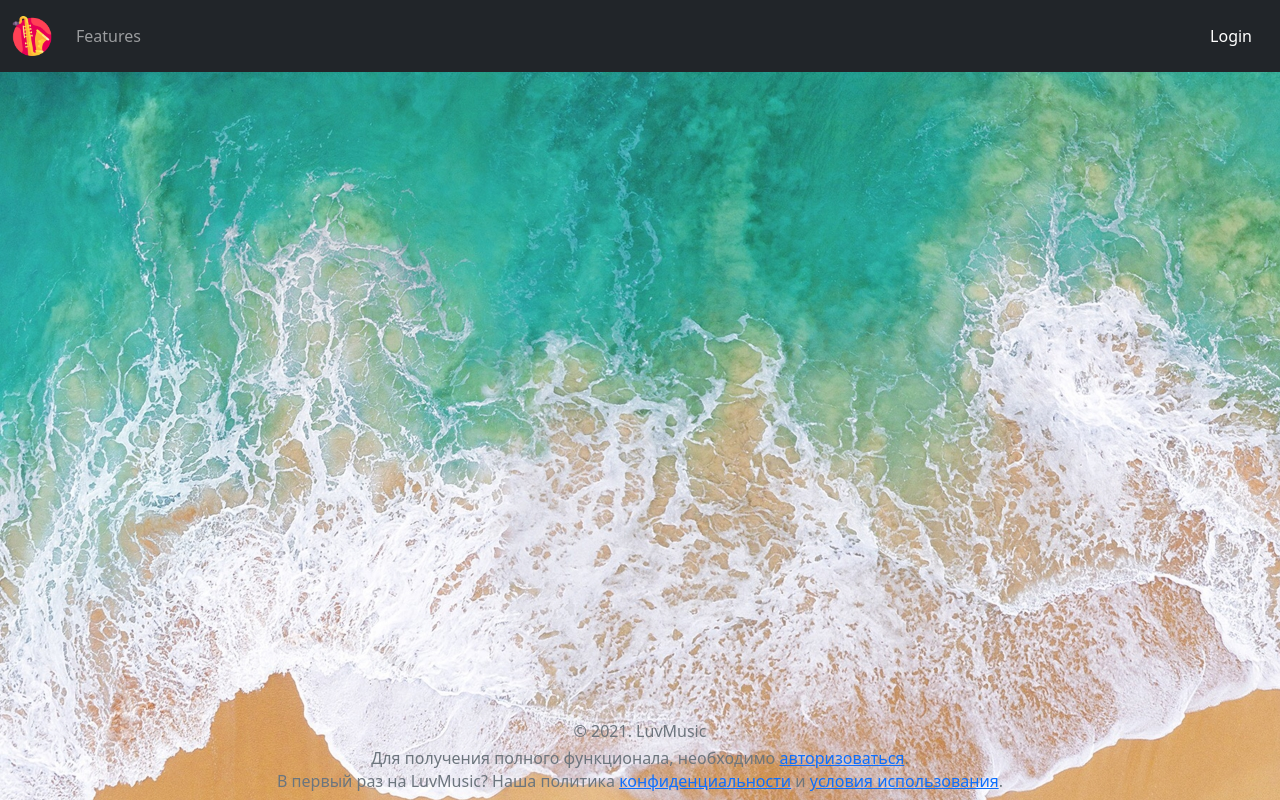
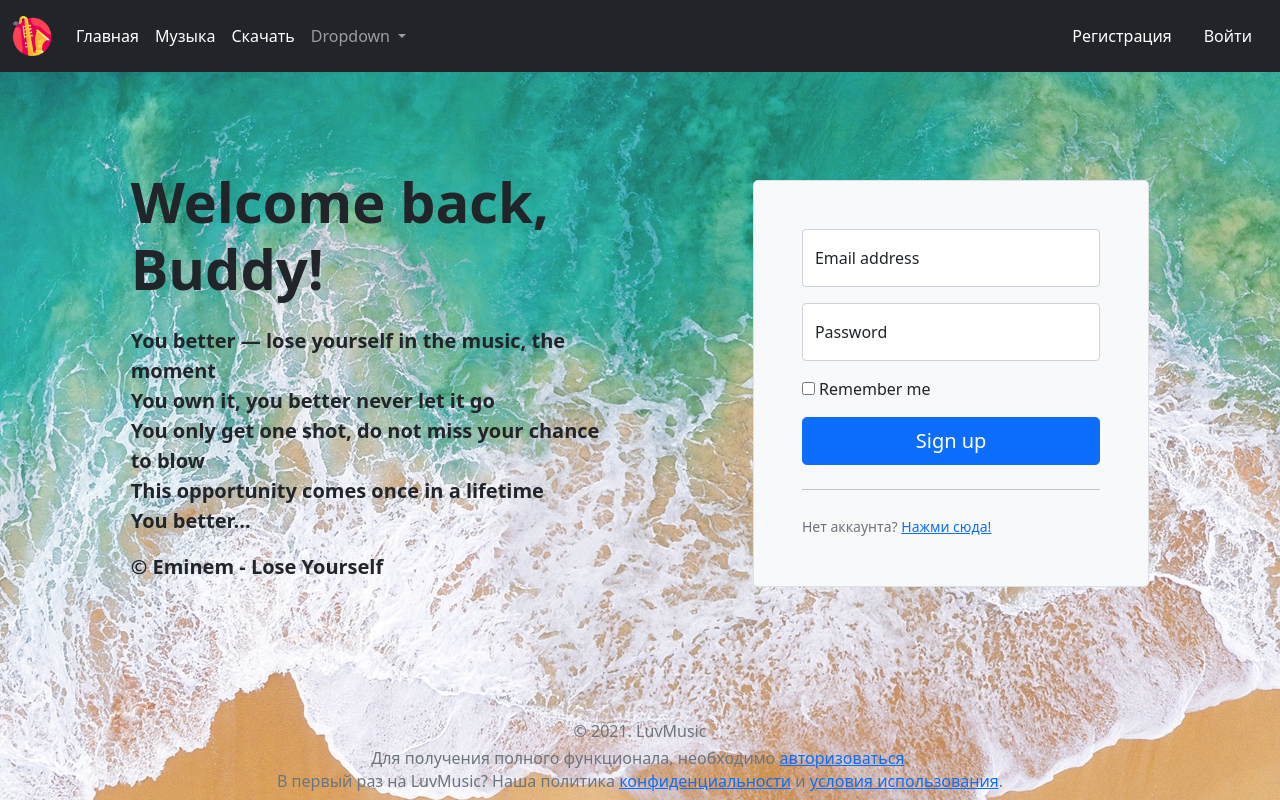
Before and after one commit to CuriousAli/Music-website, a Django app: page /login/ in a window 1280 px wide. Run offline with Django 3.2, Linux system fonts and the light colour scheme.

Commit message:
Complited login and donwload design. Added registration on navbar. New conception of playlist's directory still in draft

```diff
--- a/sounds/templates/sounds/base.html
+++ b/sounds/templates/sounds/base.html
@@ -9,7 +9,8 @@
     <title>{{ title }}</title>
   <style type="text/css">
    BODY {
-    background: url({% static 'sounds/image/background v2.jpg' %})
+    background: url({% static 'sounds/image/background v2.jpg' %});
+    background-attachment: fixed;
    }
   </style>
 </head>
@@ -27,12 +28,26 @@
             <a class="nav-link active" aria-current="page" href="{% url m.url_name %}">{{m.title}}</a>
           </li>
         {% endfor %}
-        <li class="nav-item">
-          <a class="nav-link" href="#">Features</a>
+          <li class="nav-item dropdown">
+          <a class="nav-link dropdown-toggle" href="#" id="navbarDropdown" role="button" data-bs-toggle="dropdown" aria-expanded="false">
+            Dropdown
+          </a>
+          <ul class="dropdown-menu" aria-labelledby="navbarDropdown">
+            <li><a class="dropdown-item" href="#">Плейлист1</a></li>
+            <li><a class="dropdown-item" href="#">Плейлист2</a></li>
+            <li><a class="dropdown-item" href="#">Плейлист3</a></li>
+            <li><hr class="dropdown-divider"></li>
+            <li><a class="dropdown-item" href="#">Something else here</a></li>
+          </ul>
         </li>
+
+
         </ul>
       <span class="navbar-text">
-        <a class="nav-link" href="{% url 'loginpage' %}">Login</a>
+        <a class="nav-link" href="{% url 'registerpage' %}">Регистрация</a>
+        </span>
+      <span class="navbar-text">
+        <a class="nav-link" href="{% url 'loginpage' %}">Войти</a>
       </span>
     </div>
   </div>
@@ -45,7 +60,7 @@
 <footer class="text-muted py-5" style="position:fixed;left:0px;bottom:30px;height:30px; width:100%;}">
   <div class="container" align="center">
     <h6>© 2021. LuvMusic</h6>
-    <h6 class="mb-1">Для получения полного функционала, необходимо <a href="">авторизоваться</a>.</h6>
+    <h6 class="mb-1">Для получения полного функционала, необходимо <a href="{% url 'loginpage'%}">авторизоваться</a>.</h6>
     <h6 class="mb-0">В первый раз на LuvMusic? Наша политика <a href="#">конфиденциальности</a> и <a href="#">условия использования</a>.</h6>
 
   </div>
--- a/sounds/templates/sounds/index.html
+++ b/sounds/templates/sounds/index.html
@@ -7,7 +7,7 @@
         <h1 class="fw-dark">Добро пожаловать</h1>
         <h4 class="fw-dark">Величие искусства, пожалуй, ярче всего проявля­ется в музыке, ибо она не имеет содержания, с кото­рым нужно считаться. Она — все формы и наполне­ния. Она делает возвышенным и благородным все, что берется выразить.</h4>
           <h4 class="fw-dark">© И.Гёте</h4>
-          <a href="{% url 'downloadapp' %}" class="btn btn-primary my-2">Скачать приложение</a>
+          <a href="{% url 'downloadapp' %}" class="btn btn-primary my-2">Наше приложение</a>
           <a href="{% url 'loginpage' %}" class="btn btn-secondary my-2">Авторизаваться</a>
         </p>
       </div>
--- a/sounds/templates/sounds/login_page.html
+++ b/sounds/templates/sounds/login_page.html
@@ -2,6 +2,38 @@
 {% load static %}
 
 {% block content %}
-
+<div class="container col-xl-10 col-xxl-8 px-4 py-5">
+  <div class="row align-items-center g-5 py-5">
+    <div class="col-lg-7 text-center text-lg-start">
+      <h1 class="display-4 fw-bold lh-2 mb-4">Welcome back, Buddy!</h1>
+      <p class="col-lg-10 fs-5"><b>You better — lose yourself in the music, the moment<br>
+You own it, you better never let it go<br>
+You only get one shot, do not miss your chance to blow<br>
+This opportunity comes once in a lifetime<br>
+You better... </b></p>
+        <p class="col-lg-10 fs-5"><b>© Eminem - Lose Yourself</b></p>
+    </div>
+    <div class="col-10 mx-auto col-lg-5">
+      <form class="p-5 border rounded-3 bg-light">
+        <div class="form-floating mb-3">
+          <input type="email" class="form-control" id="floatingInput" placeholder="name@example.com">
+          <label for="floatingInput">Email address</label>
+        </div>
+        <div class="form-floating mb-3">
+          <input type="password" class="form-control" id="floatingPassword" placeholder="Password">
+          <label for="floatingPassword">Password</label>
+        </div>
+        <div class="checkbox mb-3">
+          <label>
+            <input type="checkbox" value="remember-me"> Remember me
+          </label>
+        </div>
+        <button class="w-100 btn btn-lg btn-primary" type="submit">Sign up</button>
+        <hr class="my-4">
+        <small class="text-muted">Нет аккаунта? <a href="{% url 'registerpage' %}">Нажми сюда!</a></small>
+      </form>
+    </div>
+  </div>
+</div>
 
 {% endblock %}
--- a/sounds/urls.py
+++ b/sounds/urls.py
@@ -3,11 +3,12 @@ from .views import *
 
 urlpatterns = [
     path('', HomePage.as_view(), name='home'),
-    path('search/', Music.as_view(), name='search'),
+    path('music/', Music.as_view(), name='music'),
     path('playlists/', Playlists.as_view(), name='playlists'),
     path('download/', DownloadApp.as_view(), name='downloadapp'),
     path('', TheSong.as_view(), name='thesong'),
     path('', TheArtist.as_view(), name='theartist'),
     path('', ThePlaylist.as_view(), name='theplaylist'),
     path('login/', LoginPage.as_view(), name='loginpage'),
+    path('register/', RegisterUser.as_view(), name='registerpage'),
 ]
--- a/sounds/views.py
+++ b/sounds/views.py
@@ -1,6 +1,8 @@
 from django.http import HttpResponse
 from django.shortcuts import render
-from django.views.generic import ListView, TemplateView
+from django.urls import reverse_lazy
+from django.views.generic import ListView, TemplateView, CreateView
+from .forms import *
 
 from .models import *
 
@@ -9,30 +11,38 @@ menu = [
         {"title": "Главная", "url_name": "home"},
         {"title": "Музыка", "url_name": "music"},
         {"title": "Скачать", "url_name": "downloadapp"},
-        {"title": "Плейлисты", "url_name": "playlists"},
         ]
 
-class HomePage(ListView):
-    model = Song
+class HomePage(TemplateView):
     template_name = 'sounds/index.html'
-    extra_context = {'title': 'Главная страница'}
+
+    def get_context_data(self, *, object_list=None, **kwargs):
+        context = super().get_context_data(**kwargs)
+        context['menu'] = menu
+        context['title'] = 'Главная страница'
+        return context
 
 
-class Music(ListView):
-    model = Song
+class Music(TemplateView):
     template_name = 'sounds/music.html'
+
+    def get_context_data(self, *, object_list=None, **kwargs):
+        context = super().get_context_data(**kwargs)
+        context['menu'] = menu
+        context['title'] = 'Музыка'
+        return context
 
 
 class Playlists(ListView):
     paginate_by = 3
     posts = Playlist
-    template_name = 'advertising/internet.html'
-    context_object_name = 'posts'
-    extra_context = {'title': 'Реклама в интернете'}
+    template_name = 'sounds/playlists.html'
+    context_object_name = 'collection'
 
     def get_context_data(self, *, object_list=None, **kwargs):
         context = super().get_context_data(**kwargs)
         context['menu'] = menu
+        context['title'] = 'Плейлисты'
         return context
 
     def get_queryset(self):
@@ -41,6 +51,12 @@ class Playlists(ListView):
 
 class DownloadApp(TemplateView):
     template_name = 'sounds/download_app.html'
+
+    def get_context_data(self, *, object_list=None, **kwargs):
+        context = super().get_context_data(**kwargs)
+        context['menu'] = menu
+        context['title'] = 'Скачать приложение'
+        return context
 
 
 class TheSong(ListView):
@@ -55,4 +71,21 @@ class ThePlaylist(ListView):
 
 class LoginPage(TemplateView):
     template_name = 'sounds/login_page.html'
-    extra_context = {'title': 'Авторизация'}
+
+    def get_context_data(self, *, object_list=None, **kwargs):
+        context = super().get_context_data(**kwargs)
+        context['menu'] = menu
+        context['title'] = 'Авторизация'
+        return context
+
+
+class RegisterUser(CreateView):
+    form_class = UserCreationForm()
+    template_name = 'sounds/registration.html'
+    success_url = reverse_lazy('login')
+
+    def get_context_data(self, *, object_list=None, **kwargs):
+        context = super().get_context_data(**kwargs)
+        context['menu'] = menu
+        context['title'] = 'Регистрация'
+        return context
```
Also changed, not shown: sounds/forms.py (added, +8 -0 lines), sounds/models.py (+4 -4 lines), sounds/templates/sounds/download_app.html (+17 -0 lines), sounds/templates/sounds/playlists.html (+11 -0 lines), sounds/templates/sounds/registration.html (added, +12 -0 lines).
